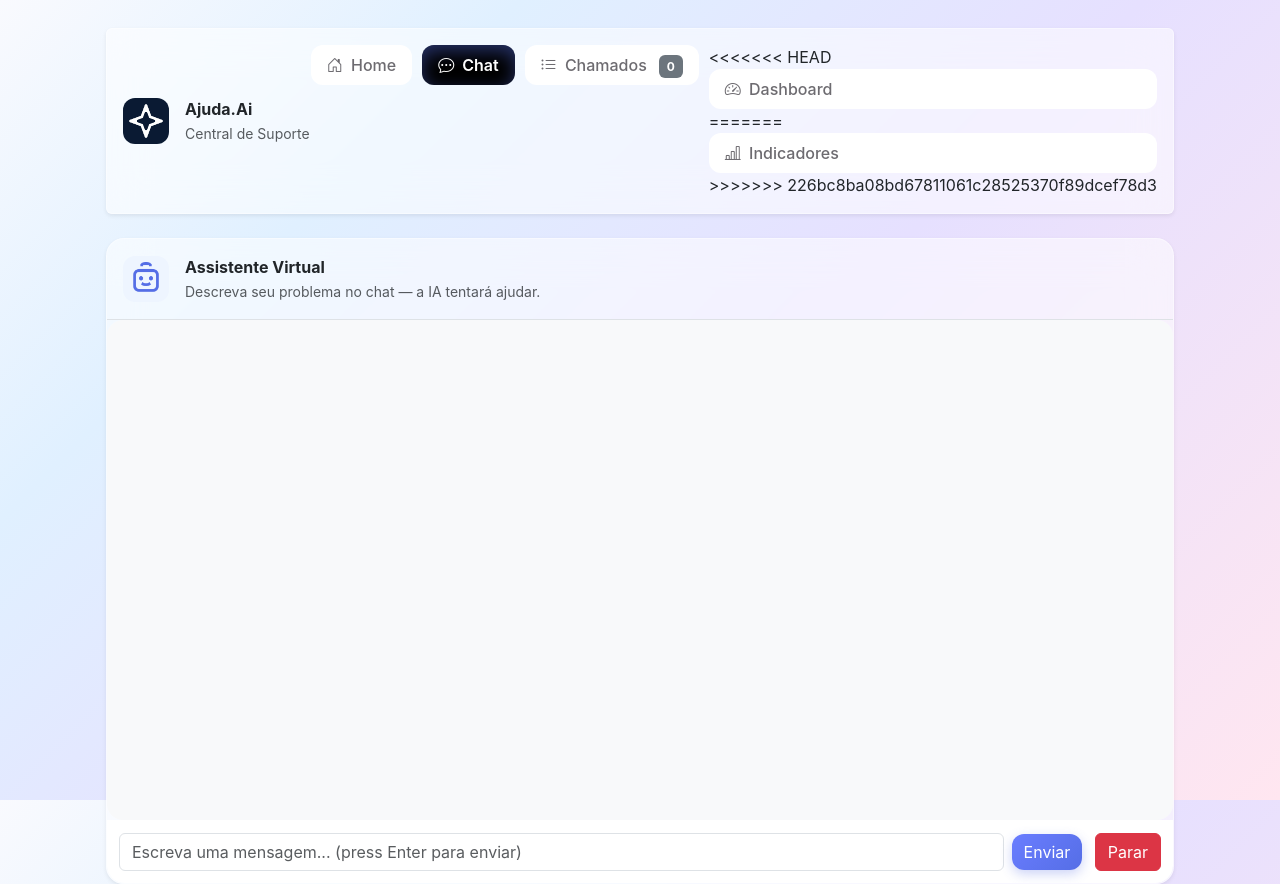
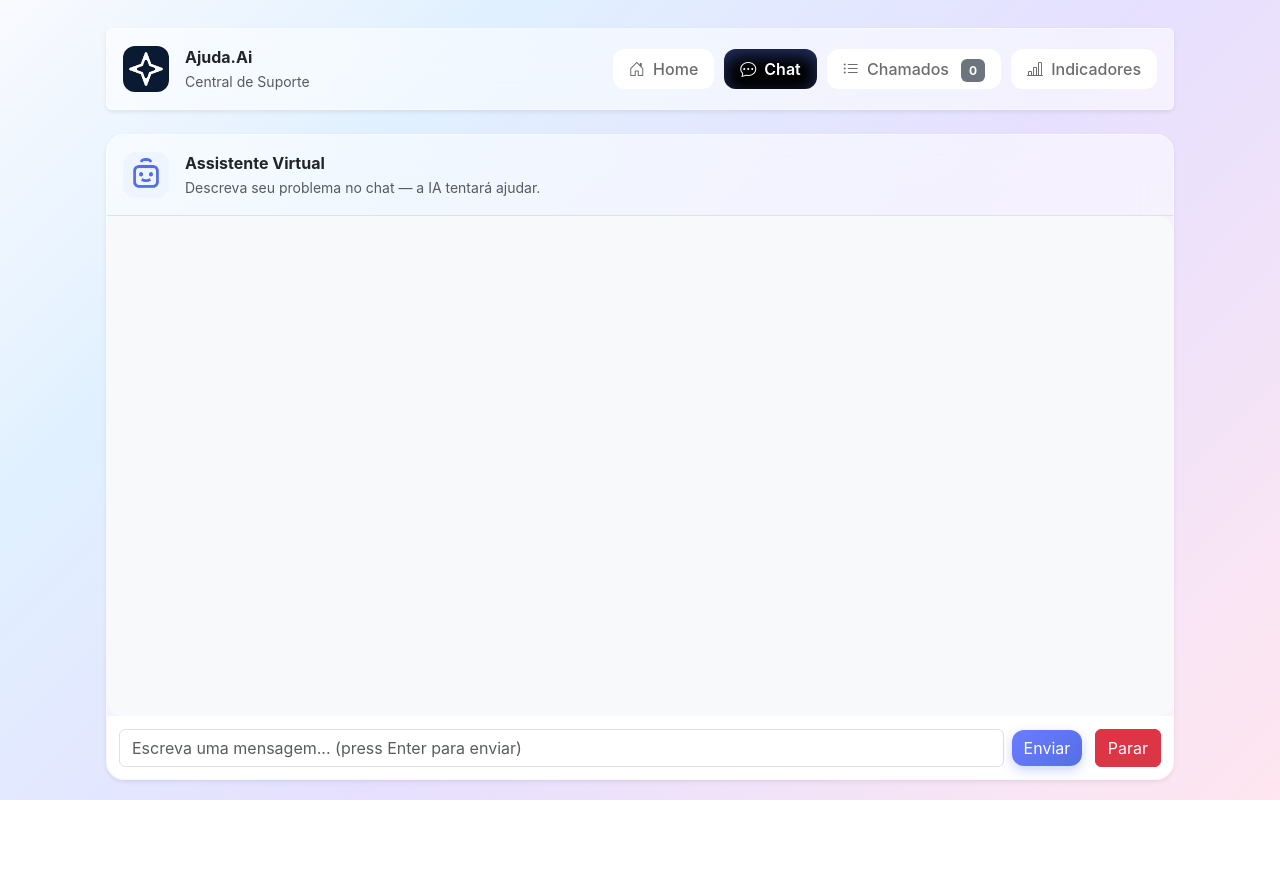
Before and after one commit to SousaValentyna/hackathon-inovaapps2025, a plain HTML site: page chat.html in a window 1280 px wide. After the commit the page ends 800 px from the top, so only its background shows below. Drawn offline with nearby package versions, Linux system fonts and the light colour scheme.

Commit message:
Ajuste do chat.html

```diff
--- a/chat.html
+++ b/chat.html
@@ -56,18 +56,12 @@
                                     <span id="badge-count" class="badge bg-secondary ms-2 d-none d-sm-inline">0</span>
                                 </a>
                             </li>
+
                             <li class="nav-item">
-<<<<<<< HEAD
-                                <a class="nav-link px-3 py-2" href="dashboard.html">
-                                    <i class="bi bi-speedometer2 me-1"></i>
-                                    <span class="d-none d-sm-inline">Dashboard</span>
-                                </a>
-=======
                             <a class="nav-link px-3 py-2" href="dashboard.html">
                                 <i class="bi bi-bar-chart-line me-1"></i>
                                 <span class="d-none d-sm-inline">Indicadores</span>
                             </a>
->>>>>>> 226bc8ba08bd67811061c28525370f89dcef78d3
                             </li>
                         </ul>
                     </nav>
```
Also changed, not shown: dashboard.html (+16 -4 lines).
